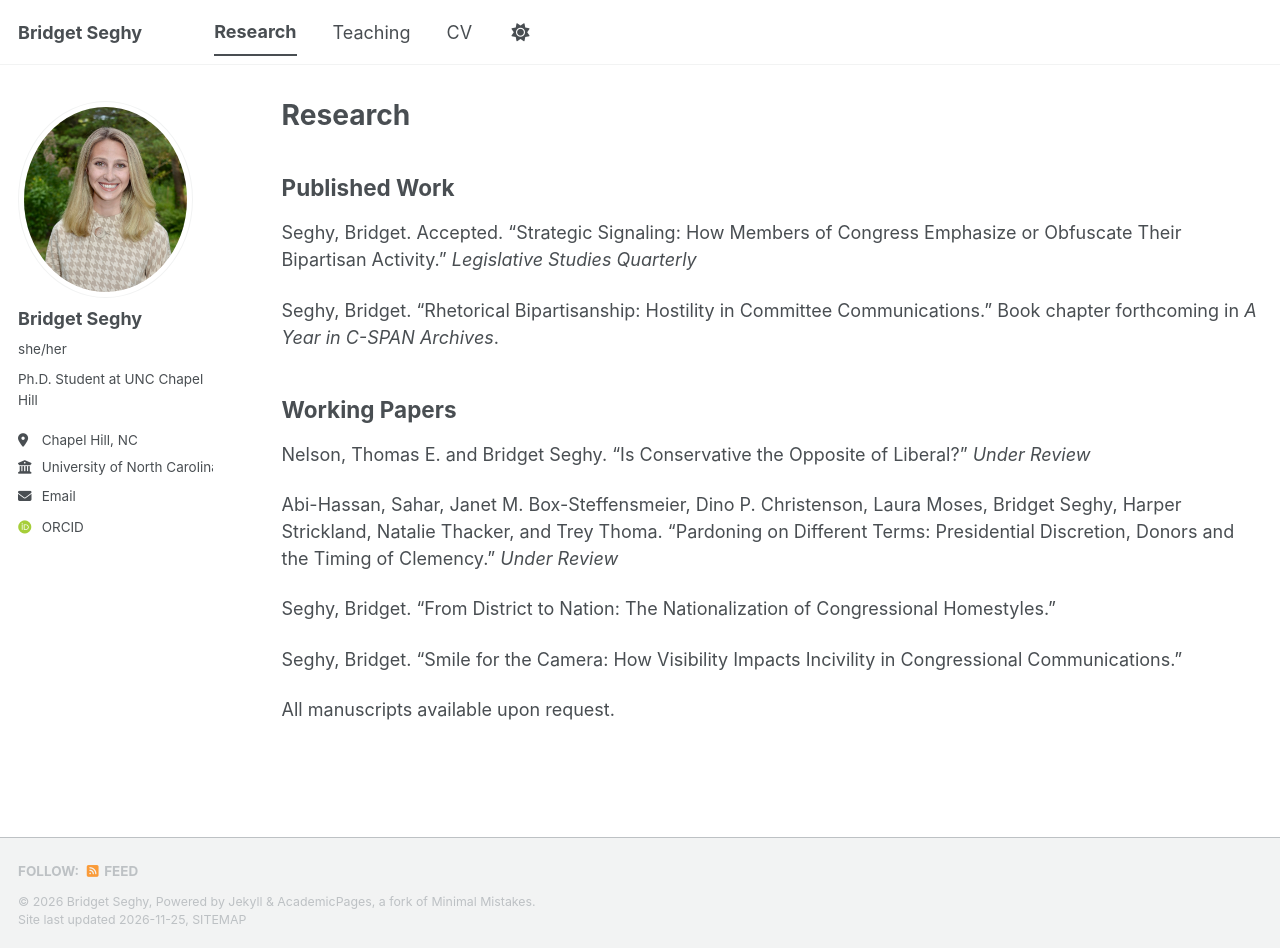
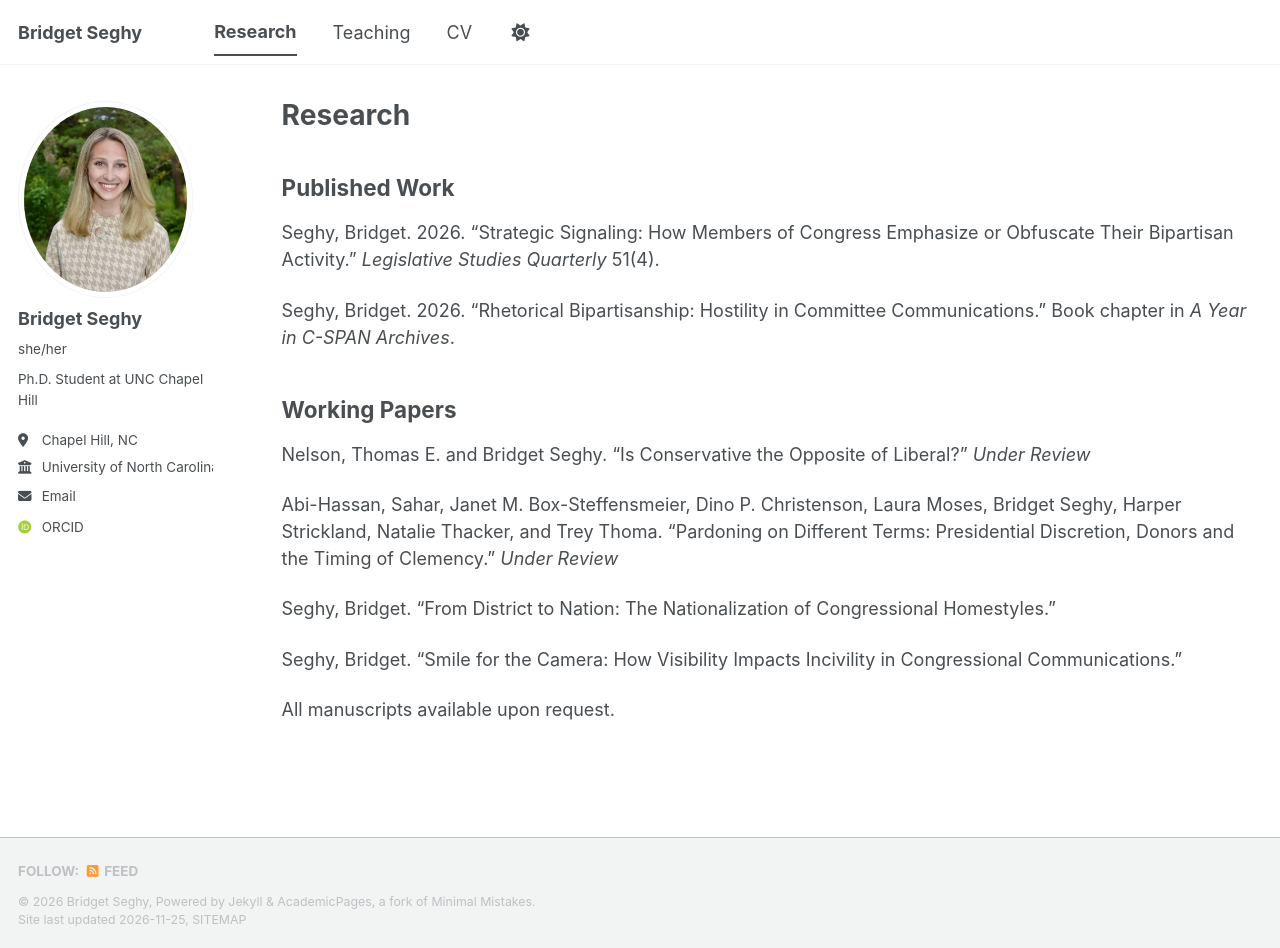
Before and after one commit to bridgetseghy/bridgetseghy.github.io, a Jekyll site: the page built from _pages/research.md, in a window 1280 px wide and 948 px high. Built offline with Jekyll 4.4.1, drawn with Linux system fonts in a browser that asks for light colours; some web fonts are replaced; a script bundle is joined from its source files by our own code; library files that are not in the unit come from our copies.

Commit message:
Update research.md

```diff
--- a/_pages/research.md
+++ b/_pages/research.md
@@ -7,9 +7,9 @@ author_profile: true
 
 ## Published Work
 
-Seghy, Bridget. Accepted. "Strategic Signaling: How Members of Congress Emphasize or Obfuscate Their Bipartisan Activity." *Legislative Studies Quarterly*
+Seghy, Bridget. 2026. "Strategic Signaling: How Members of Congress Emphasize or Obfuscate Their Bipartisan Activity." *Legislative Studies Quarterly* 51(4).
 
-Seghy, Bridget. "Rhetorical Bipartisanship: Hostility in Committee Communications." Book chapter forthcoming in *A Year in C-SPAN Archives*.
+Seghy, Bridget. 2026. "Rhetorical Bipartisanship: Hostility in Committee Communications." Book chapter in *A Year in C-SPAN Archives*.
 
 ## Working Papers
 
```
